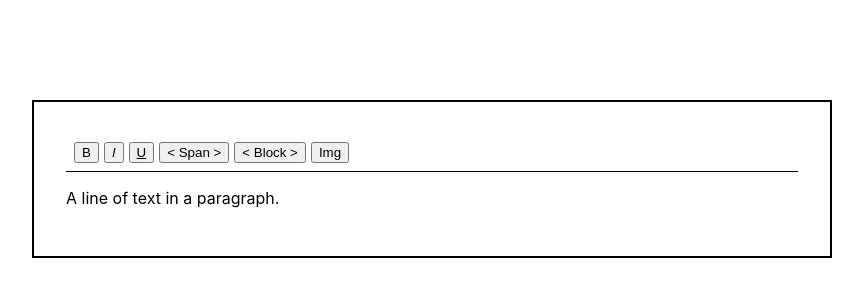
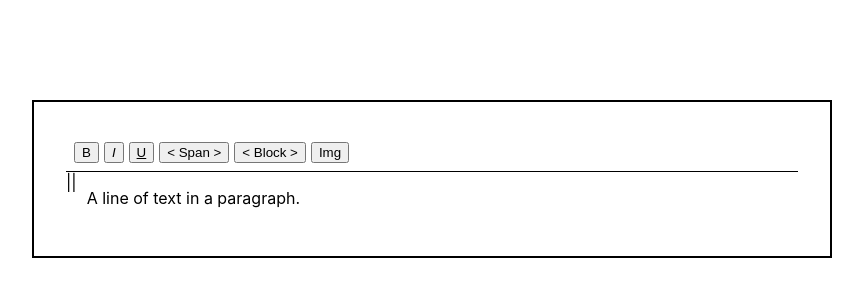
Before and after one commit to zarif-al/slate-editor, a Next.js app: page / in a window 1280 px wide. Shown: the top 300 px of the page, without its empty margins (208-1071 px from the left). Built offline with nearby package versions, Linux system fonts and the light colour scheme.

Commit message:
added react dnd, issues with dragging elements

```diff
--- /dev/null
+++ b/components/slate/dnd-block/index.tsx
@@ -0,0 +1,78 @@
+import React, { useContext, useEffect, useState } from "react";
+import { useDrag, useDrop } from "react-dnd";
+import { Editor, Transforms } from "slate";
+import { useReadOnly, useSlateStatic, ReactEditor } from "slate-react";
+import Element from "components/slate/render-element";
+import { RenderProps } from "utils/types";
+
+/* ReactEditor.findPath(editor, element); */
+
+interface ItemType {
+	type: string;
+	path: number[];
+}
+
+const DndBlock = (props: RenderProps) => {
+	const editor = useSlateStatic();
+	const element = props.element;
+	const path = ReactEditor.findPath(editor, element);
+
+	const [{ isDragging }, drag, preview] = useDrag(() => ({
+		type: "container",
+		item: {
+			type: "container",
+			path: path,
+		},
+		collect: (monitor) => ({
+			isDragging: !!monitor.isDragging(),
+		}),
+	}));
+
+	const [{ isOver }, drop] = useDrop(
+		() => ({
+			accept: "container",
+			drop: (item: ItemType, monitor) => {
+				console.log("Moving from", item.path[0], "to", path[0]);
+				Transforms.moveNodes(editor, { at: item.path, to: path });
+			},
+			collect: (monitor) => ({
+				isOver: !!monitor.isOver(),
+			}),
+			hover: (item, monitor) => ({
+				isOver: !!monitor.isOver(),
+			}),
+		}),
+		[]
+	);
+
+	return (
+		<div ref={drop}>
+			<div
+				className="container"
+				style={{
+					display: "flex",
+					gap: "10px",
+				}}
+			>
+				<div
+					ref={drag}
+					contentEditable={false}
+					style={{ cursor: "pointer", userSelect: "none" }}
+				>
+					||
+				</div>
+				<div
+					ref={preview}
+					style={{
+						color: isDragging ? "red" : "black",
+						backgroundColor: isOver ? "cyan" : "transparent",
+					}}
+				>
+					<Element {...props} />
+				</div>
+			</div>
+		</div>
+	);
+};
+
+export default DndBlock;
--- a/components/slate/index.tsx
+++ b/components/slate/index.tsx
@@ -31,6 +31,10 @@ import { CustomText, CustomElement } from "utils/types";
 import ToggleFunctions from "components/slate/toggle-functions";
 import Toolbar from "components/slate/toolbar";
 
+//React DnD
+import { DndProvider } from "react-dnd";
+import { HTML5Backend } from "react-dnd-html5-backend";
+import DndBlock from "components/slate/dnd-block";
 // TypeScript specific code <-
 
 // Imports :-
@@ -81,14 +85,7 @@ const SlateEditor = (): JSX.Element => {
 
 	//Render Element. Elements are different types of content Quote, Code etc.
 	const renderElement = useCallback((props) => {
-		switch (props.element.type) {
-			case "code":
-				return <CodeElement {...props} />;
-			case "image":
-				return <ImageElement {...props} />;
-			default:
-				return <DefaultElement {...props} />;
-		}
+		return <DndBlock {...props} />;
 	}, []);
 
 	// Define a leaf rendering function. Leaves are formatted text spans. Bolded text, italicised text etc.
@@ -97,6 +94,7 @@ const SlateEditor = (): JSX.Element => {
 	}, []);
 
 	return (
+		<DndProvider backend={HTML5Backend}>
 			<Slate
 				editor={editor}
 				//This value only acts as initial value.
@@ -108,7 +106,6 @@ const SlateEditor = (): JSX.Element => {
 					);
 					if (isAstChange) {
 						// Save the value to Local Storage.
-					console.log("saving");
 						const content = JSON.stringify(newValue);
 						localStorage.setItem("content", content);
 					}
@@ -136,8 +133,30 @@ const SlateEditor = (): JSX.Element => {
 							}
 						}
 					}}
+					onDrop={(e) => {
+						//This is necessary because we dont want to use slate-reacts default drag-drop function to move text around.
+						//However we still want to be able to drag and drop images.
+						//Allow file dropping.
+						const files = e.dataTransfer.files;
+						if (!files || files.length < 1) {
+							return true;
+						}
+						return false;
+					}}
+					onDragStart={(e) => {
+						const files = e.dataTransfer.files;
+						if (!files || files.length < 1) {
+							//This allows dragging our drag handle in react-dnd
+							return true;
+						} else {
+							//This disables dragging images.
+							e.preventDefault();
+							return true;
+						}
+					}}
 				/>
 			</Slate>
+		</DndProvider>
 	);
 };
 
--- a/components/slate/render-element/image.tsx
+++ b/components/slate/render-element/image.tsx
@@ -10,7 +10,7 @@ const ImageElement = (props: RenderProps) => {
 
 	//Cast element as ImageElement
 	const element = props.element as ImageElement;
-
+	//The path is simply the index of the element in the children array
 	const path = ReactEditor.findPath(editor, element);
 	const [imageSize, setImageSize] = useState(element.size);
 	const [aspectRatio, setAspectRatio] = useState(1);
--- /dev/null
+++ b/components/slate/render-element/index.tsx
@@ -0,0 +1,18 @@
+import React, { Attributes, FC, Fragment, ReactChildren } from "react";
+import ImageElement from "components/slate/render-element/image";
+import CodeElement from "components/slate/render-element/code";
+import DefaultElement from "components/slate/render-element/default";
+import { RenderProps } from "utils/types";
+
+const Element = (props: RenderProps) => {
+	switch (props.element.type) {
+		case "code":
+			return <CodeElement {...props} />;
+		case "image":
+			return <ImageElement {...props} />;
+		default:
+			return <DefaultElement {...props} />;
+	}
+};
+
+export default Element;
--- a/package.json
+++ b/package.json
@@ -13,6 +13,8 @@
 		"is-url": "^1.2.4",
 		"next": "12.1.0",
 		"react": "17.0.2",
+		"react-dnd": "^14.0.4",
+		"react-dnd-html5-backend": "^14.0.2",
 		"react-dom": "17.0.2",
 		"react-resizable": "^3.0.4",
 		"slate": "^0.75.0",
```
Lines whose indentation alone changed are shown as unchanged.
